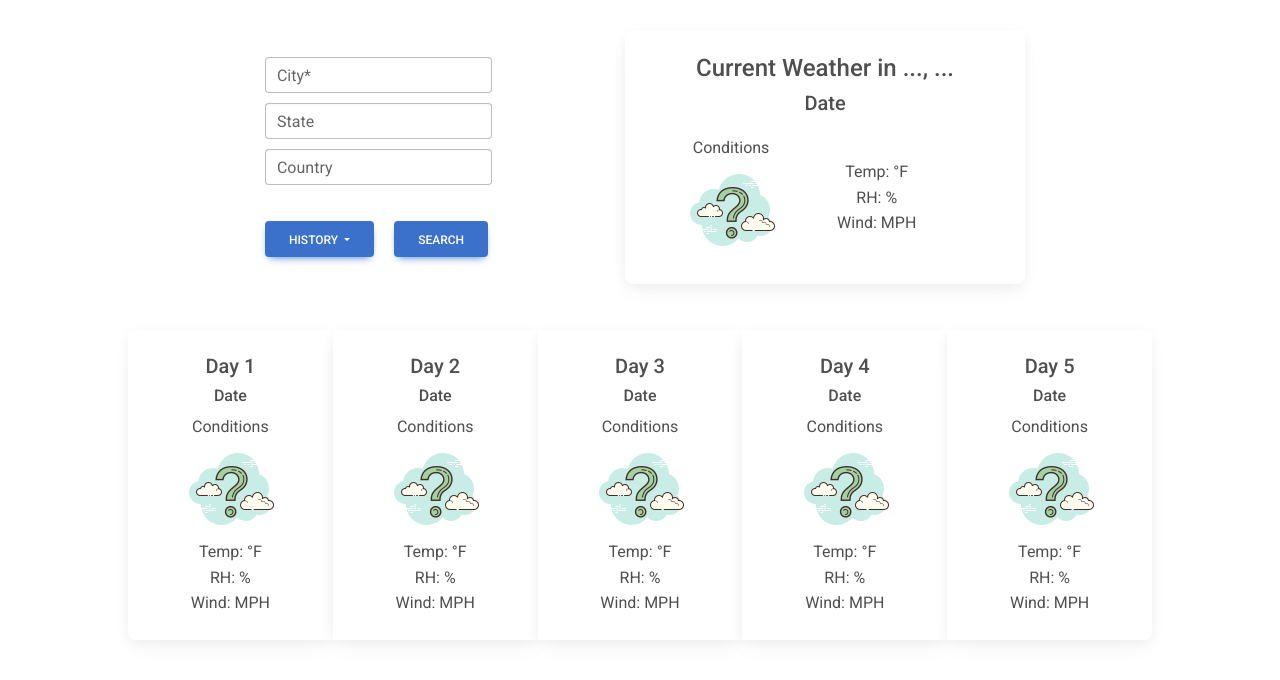
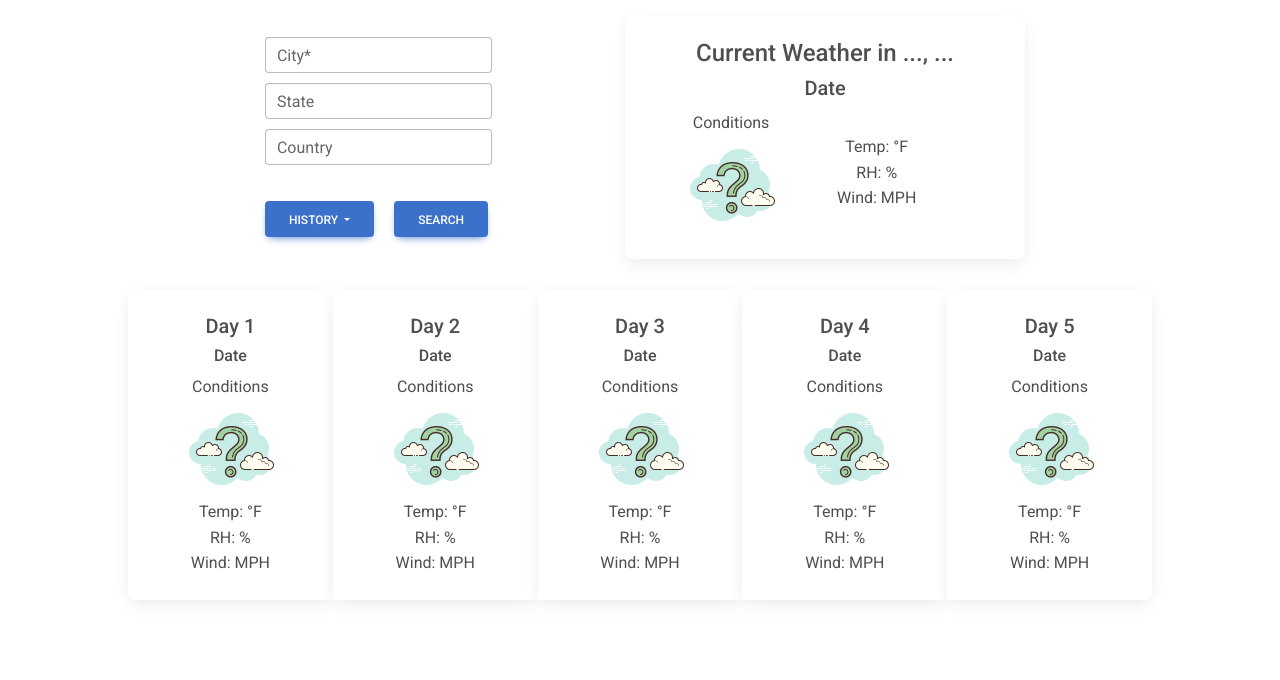
Before and after one commit to JDempe/bootcamp-06-weather-forecast, a plain HTML site: page index.html in a window 1280 px wide. Shown: the part 100-780 px from the top of the page. Drawn offline with nearby package versions, Linux system fonts and the light colour scheme.

Commit message:
Adjusted margins

```diff
--- a/assets/css/style.css
+++ b/assets/css/style.css
@@ -7,7 +7,7 @@ main {
   display: flex;
   flex-wrap: wrap;
   justify-content: space-evenly;
-  margin: 30px 10%;
+  margin: 15px 10%;
 }
 
 /* Search Bar */
@@ -68,7 +68,7 @@ main .searchbox {
 }
 
 .current-weather-card div .row {
-  margin-top: 20px;
+  margin-top: 10px;
 }
 
 /* Weather metrics for current weather card */
@@ -81,7 +81,7 @@ main .searchbox {
 
 /* The Five Day Forecast Section */
 section {
-  margin: 0px 10% 20px 10%;
+  margin: 0px 10% 10px 10%;
 }
 
 /* Each card in the forecast */
```
